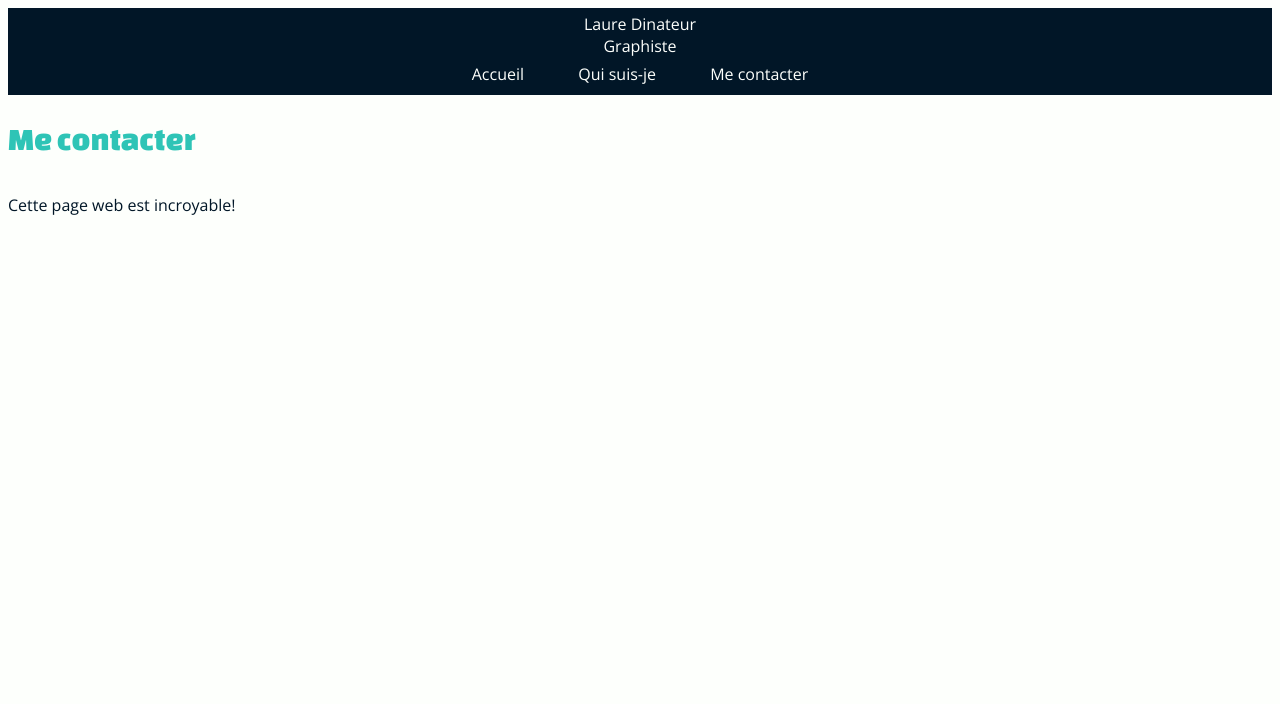
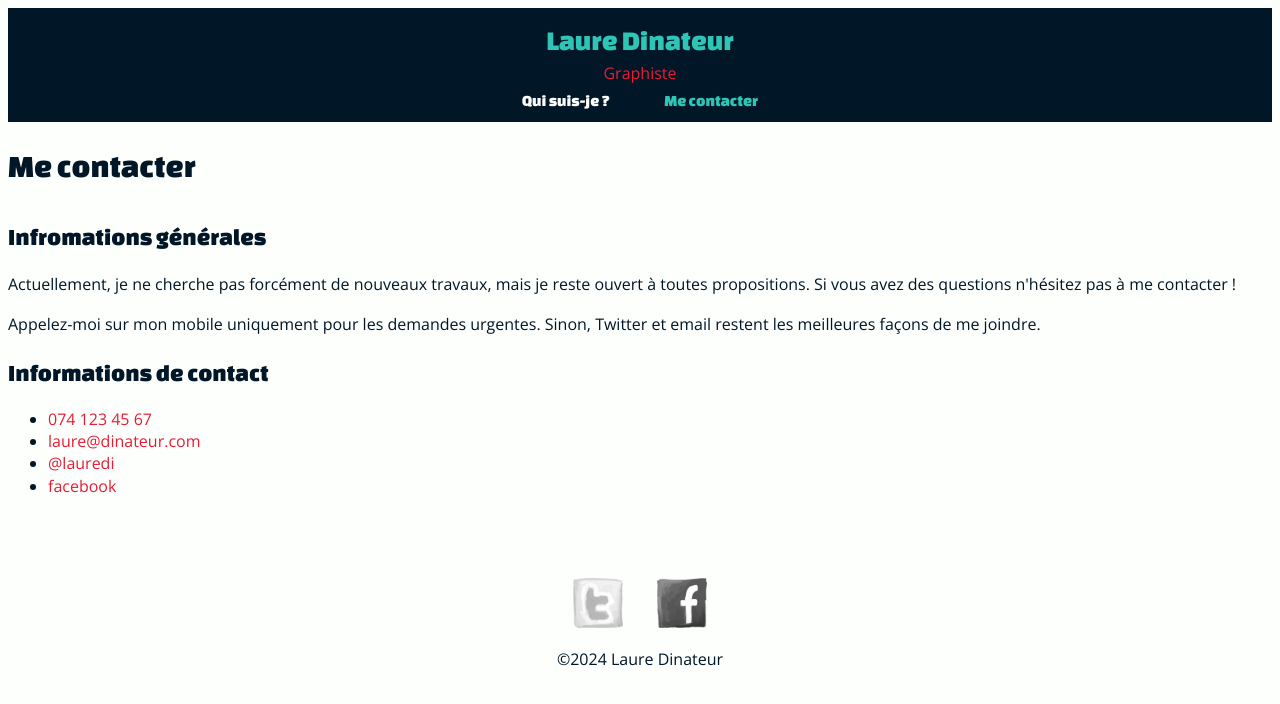
Before and after one commit to divtec-cejef/293-laure-dinateur-undarmaa06, a plain HTML site: page contact.html in a window 1280 px wide. Drawn offline with Linux system fonts and the light colour scheme.

Commit message:
ajout css page me contacter

```diff
--- a/contact.html
+++ b/contact.html
@@ -16,26 +16,58 @@
 <body class="page-contact">
 
 <header>
-
     <a href="index.html">
-        <div>Laure Dinateur</div>
-        <div>Graphiste</div>
+        <div class="personne">Laure Dinateur</div>
+        <div class="metier">Graphiste</div>
     </a>
-
     <nav>
-
         <ul>
-            <li><a href="index.html">Accueil</a></li>
-            <li><a href="infromation.html">Qui suis-je</a></li>
-            <li><a href="contact.html">Me contacter</a></li>
+            <li class="accueil"><a href="index.html">Accueil</a></li>
+            <li><a href="infromation.html">Qui suis-je ?</a></li>
+            <li><a class="actif" href="contact.html">Me contacter</a></li>
         </ul>
-
     </nav>
-
 </header>
     <!-- Titre principal (unique) de la page -->
 	<h1>Me contacter</h1>
     <!-- Un paragraphe -->
-    <p>Cette page web est incroyable!</p>
+<section class="infos">
+
+<h2>Infromations générales</h2>
+    <p>Actuellement, je ne cherche pas forcément de nouveaux travaux,
+        mais je reste ouvert à toutes propositions. Si vous avez des
+        questions n'hésitez pas à me contacter !</p>
+
+    <p>Appelez-moi sur mon mobile uniquement pour les demandes urgentes.
+        Sinon, Twitter et email restent les meilleures façons de me joindre.</p>
+</section>
+
+<section class="contact">
+    <h2>Informations de contact</h2>
+    <ul class="info-contact">
+        <li><a href="tel:074 123 45 67">074 123 45 67</a></li>
+        <li><a href="mailto:laure@dinateur.com">laure@dinateur.com</a></li>
+        <li><a href="https://twitter.com/lauredi">@lauredi</a></li>
+        <li><a href="https://www.facebook.com/laure.dinateur">facebook</a></li>
+    </ul>
+</section>
+
+<footer>
+    <nav>
+    <ul>
+        <li>
+            <a href="https://twitter.com/lauredi">
+                <img src="img/twitter-draw.png" alt="Visiter mon Twitter">
+            </a>
+        </li>
+        <li>
+            <a href="https://www.facebook.com/laure.dinateur">
+                <img src="img/facebook-draw.png" alt="Visiter mon Facebook">
+            </a>
+        </li>
+    </ul>
+        </nav>
+    <div>&copy;2024 Laure Dinateur</div>
+</footer>
 </body>
 </html>
--- a/css/main.css
+++ b/css/main.css
@@ -71,7 +71,7 @@ h6 {
 h1 {
     font-size: 2rem;
     margin-bottom: 1em;
-    color: #2ec4b6;
+    color: #011627;
 }
 
 h2{
@@ -112,6 +112,14 @@ header ul li.accueil {
 header ul li a {
     padding: 5px 10px;
     display: inline-block;
+    font-family: "Changa One", sans-serif;
+    font-weight: 400;
+    color: #fdfffc;
+}
+
+header ul li a:hover,
+header ul li a.actif{
+    color: #2ec4b6;
 }
 
 .personne {
@@ -131,10 +139,40 @@ header ul li a {
 a:hover {
     color: #2ec4b6;
 }
-/********************************
+/*************************************
             Menu de navigation
- *******************************/
+ *************************************/
 nav ul {
     margin: 0;
     padding: 0;
 }
+
+/*************************************
+        pied de page
+ ************************************/
+footer {
+    padding-top: 50px;
+    text-align: center;
+}
+footer nav ul li {
+    list-style-type: none;
+    display: inline-block;
+}
+
+footer nav ul li a img {
+    width: 50px;
+    margin: 15px;
+    filter: grayscale(1);
+}
+
+footer nav ul li a img:hover {
+    filter: grayscale(0);
+    transition: filter 500ms linear;
+}
+/*************************************
+        Page me contacter
+ ************************************/
+.info-contact li a {
+    color: #e71d36;
+    text-decoration: none;
+}
```
Also changed, not shown: index.html (+21 -9 lines), infromation.html (+1 -1 lines).
